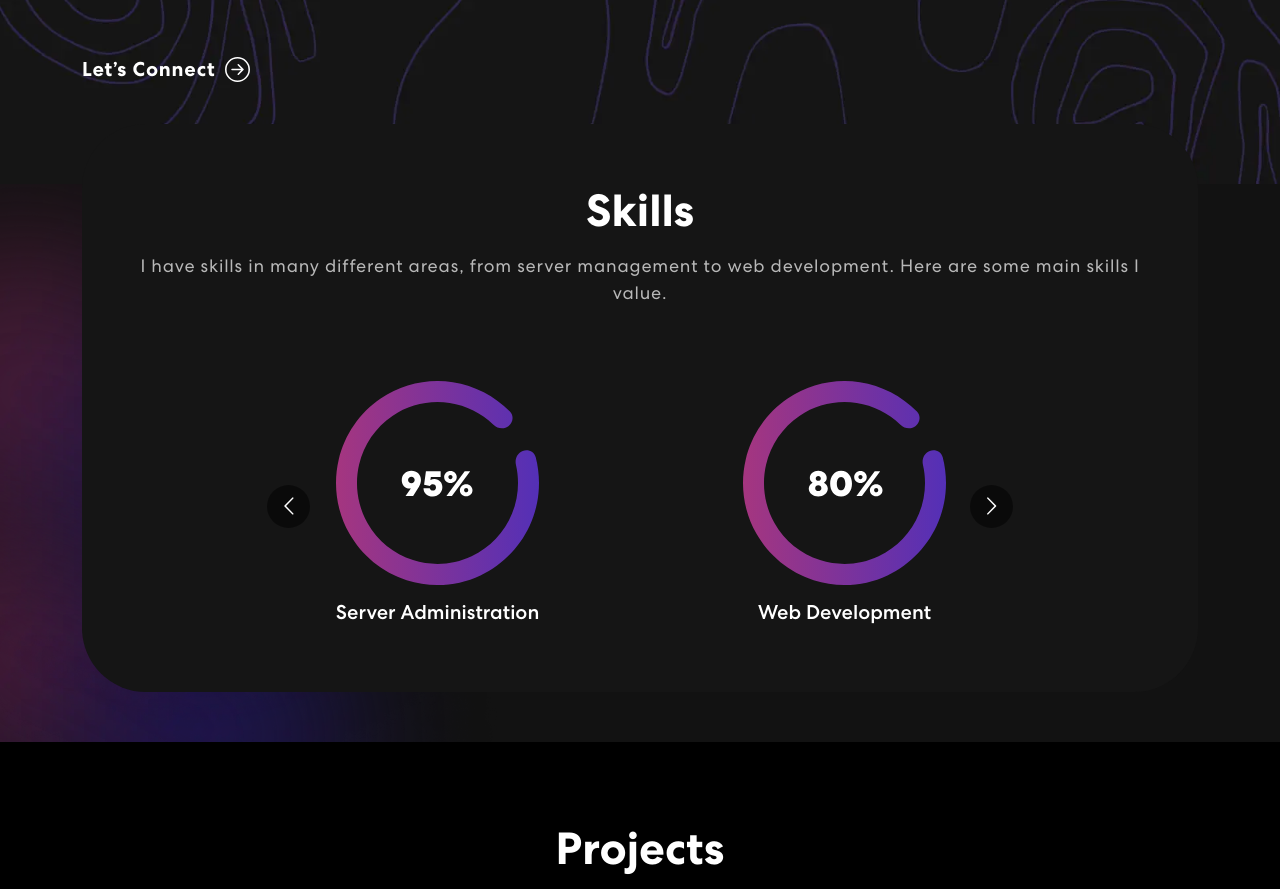
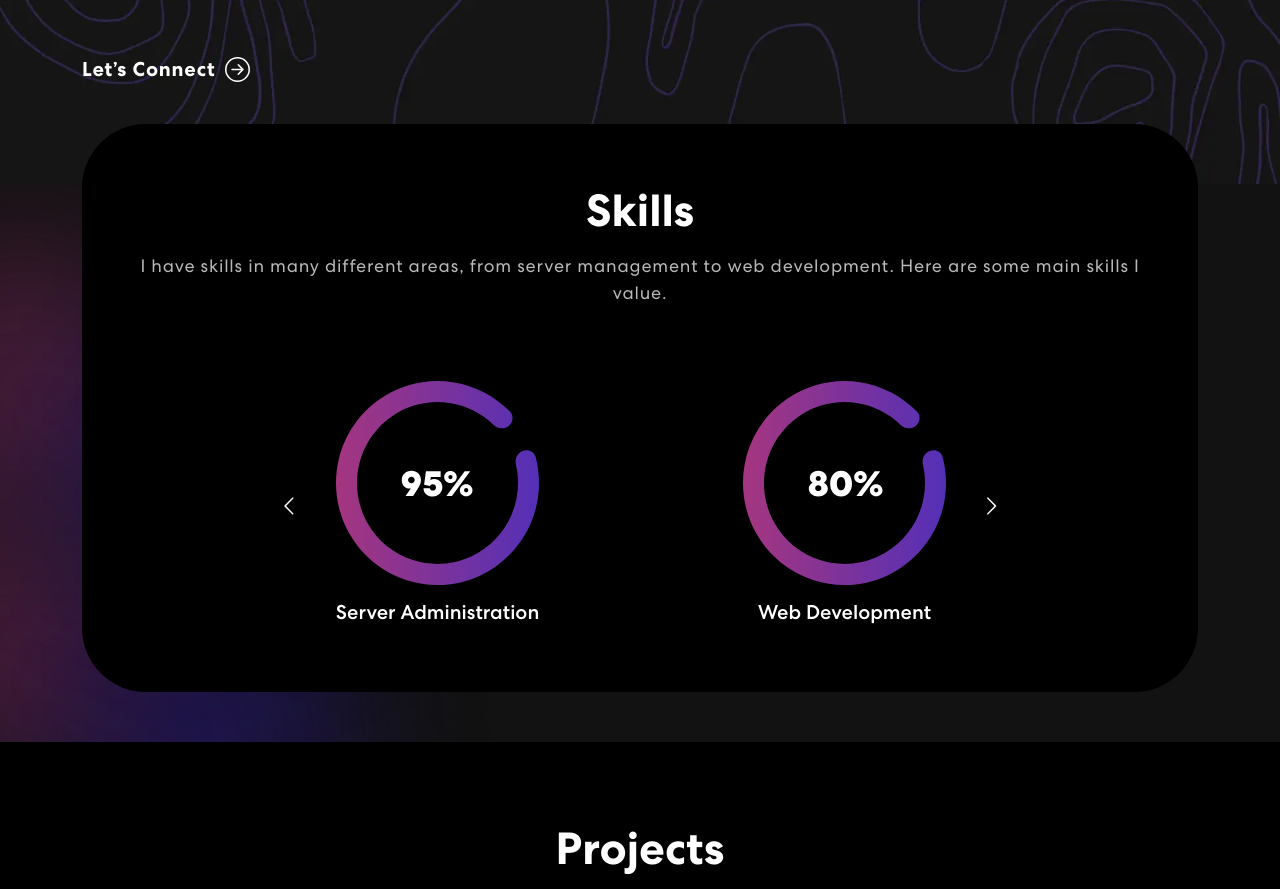
Before and after one commit to derollo/deploy-github, a React (Create React App) app: page / in a window 1280 px wide. Shown: the part 680-1569 px from the top of the page. Built offline with nearby package versions, Linux system fonts and the light colour scheme.

Commit message:
css styled skill-bx

```diff
--- a/src/App.css
+++ b/src/App.css
@@ -306,7 +306,7 @@ nav.navbar .navbar-toggler[aria-expanded="true"] .navbar-toggler-icon {
   position: relative;
 }
 .skill-bx {
-  background: #151515;
+  background: #000000;
   border-radius: 64px;
   text-align: center;
   padding: 60px 50px;
```
